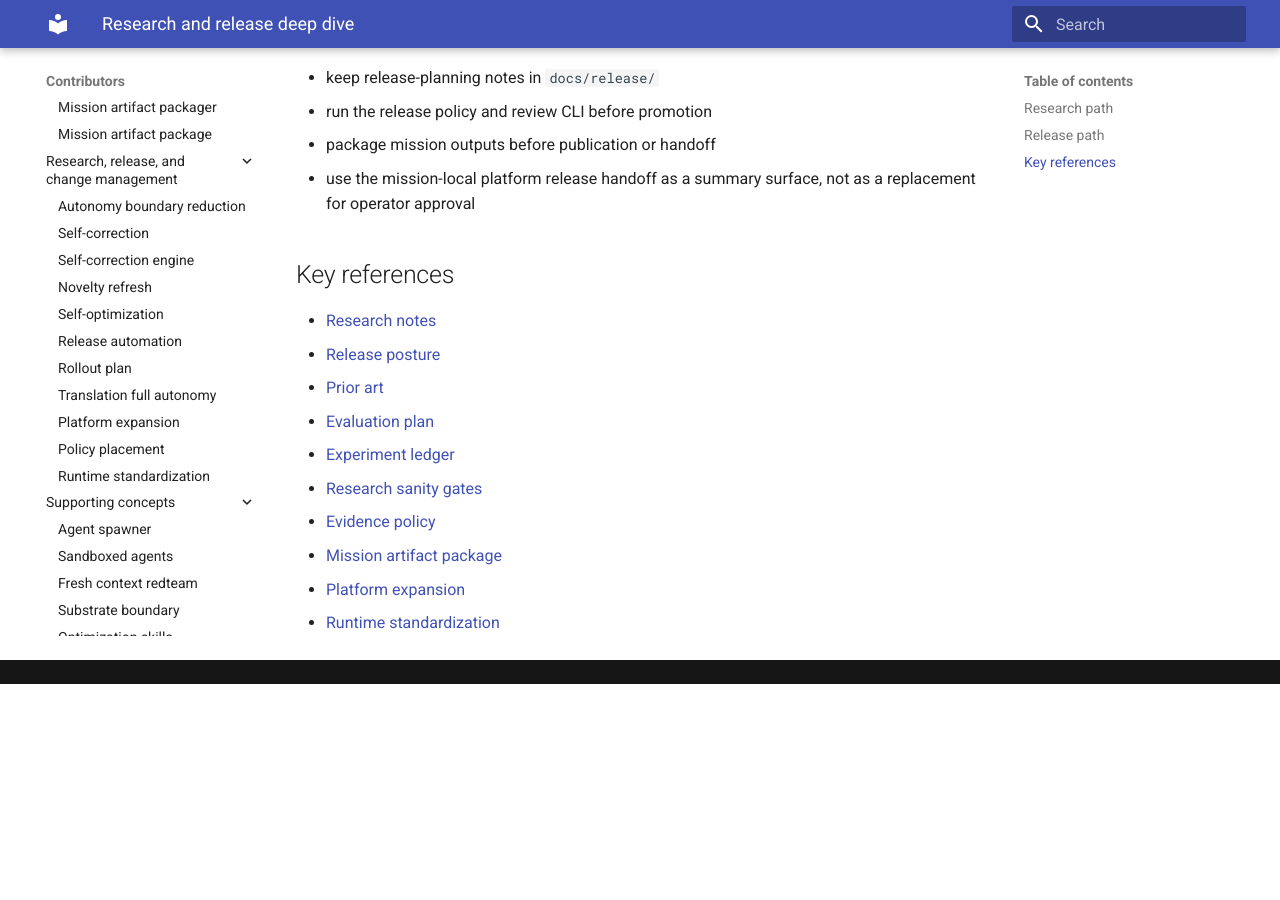
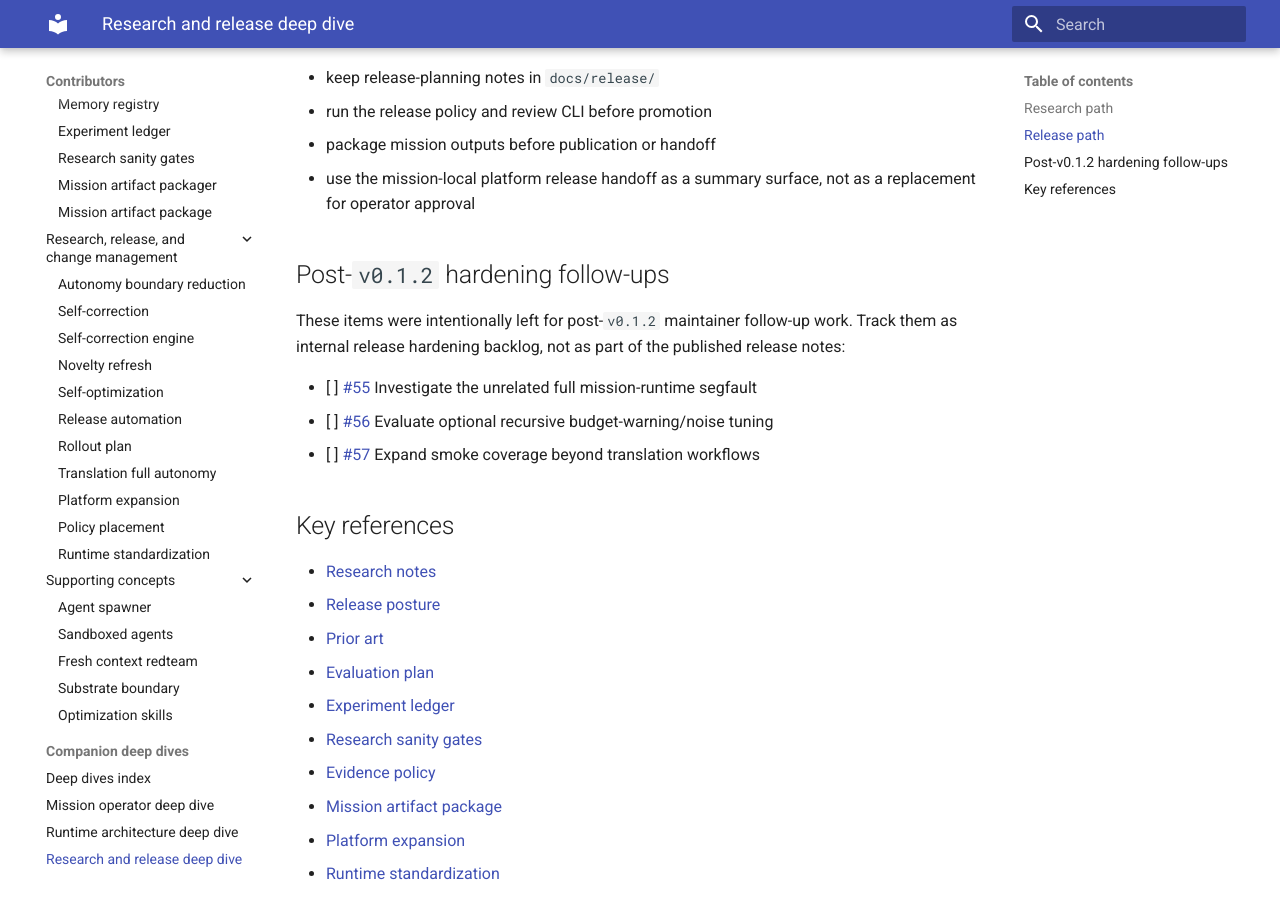
Before and after one commit to MoyYuan/DeepLoop, an MkDocs documentation site: the page built from docs/wiki/research-and-release.md, in a window 1280 px wide and 900 px high, scrolled down 607 px. Built offline with MkDocs 1.6.1 and Material for MkDocs 9.7.7, drawn with Linux system fonts in a browser that asks for light colours; before the commit the page ends 1291 px from its top, so only the background shows below that.

Commit message:
docs: track post-v0.1.2 hardening follow-ups
Agent-Logs-Url: https://github.com/tnetal/DeepLoop/sessions/9277552a-4746-42a7-a0d9-09b8e1293468

Co-authored-by: tnetal <275320085+tnetal@users.noreply.github.com>

```diff
--- a/docs/wiki/research-and-release.md
+++ b/docs/wiki/research-and-release.md
@@ -22,6 +22,19 @@ the durable-artifact and policy-oriented view that connects those surfaces.
 - use the mission-local platform release handoff as a summary surface, not as a
   replacement for operator approval
 
+## Post-`v0.1.2` hardening follow-ups
+
+These items were intentionally left for post-`v0.1.2` maintainer follow-up work.
+Track them as internal release hardening backlog, not as part of the published
+release notes:
+
+- [ ] [#55](https://github.com/tnetal/DeepLoop/issues/55) Investigate the
+  unrelated full mission-runtime segfault
+- [ ] [#56](https://github.com/tnetal/DeepLoop/issues/56) Evaluate optional
+  recursive budget-warning/noise tuning
+- [ ] [#57](https://github.com/tnetal/DeepLoop/issues/57) Expand smoke coverage
+  beyond translation workflows
+
 ## Key references
 
 - [Research notes](../research/README.md)
```
